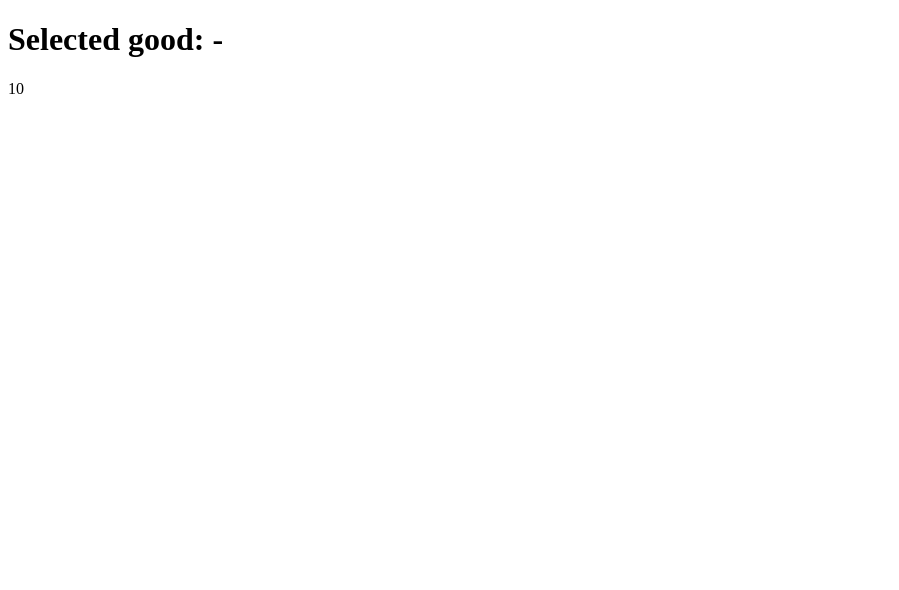
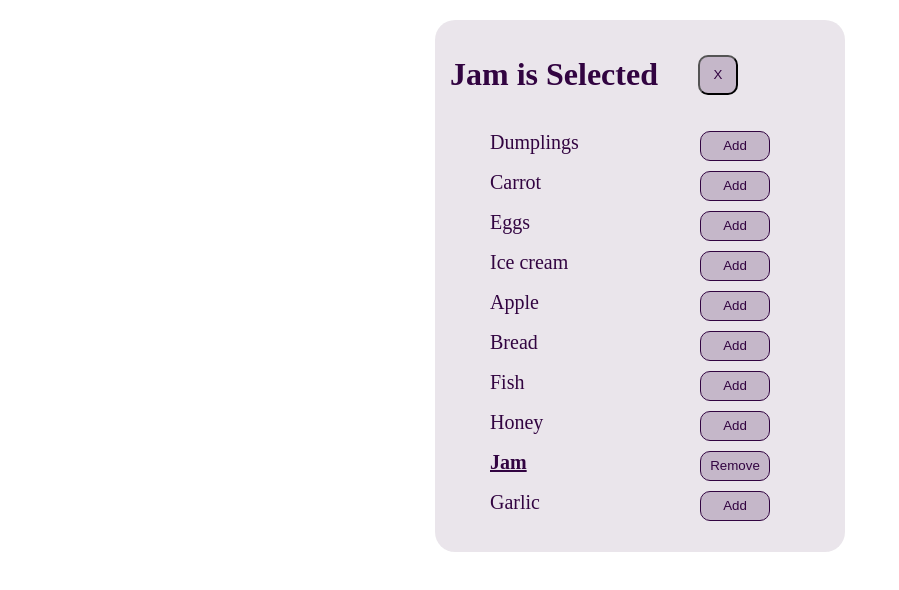
Before and after one commit to mate-academy/react_goods-selector, a React (Create React App) app: page / in a window 1280 px wide. Shown: the top 590 px of the page, without its empty margins (0-899 px from the left). Built offline with nearby package versions, Linux system fonts and the light colour scheme.

Commit message:
Solution

```diff
--- a/package.json
+++ b/package.json
@@ -10,6 +10,7 @@
     "@types/react": "^17.0.15",
     "@types/react-dom": "^17.0.9",
     "bulma": "^0.9.3",
+    "classnames": "^2.3.1",
     "node-sass": "^6.0.1",
     "react": "^17.0.2",
     "react-dom": "^17.0.2",
--- a/src/App.scss
+++ b/src/App.scss
@@ -1 +1,58 @@
-// styles go here
+.App {
+  width: 380px;
+  background-color: rgba(50, 4, 65, 0.1);
+  border-radius: 20px;
+  padding: 15px;
+  margin: 20px auto;
+}
+
+.app {
+  display: flex;
+  align-items: center;
+
+  &_title {
+    color: rgb(50, 4, 65);
+    margin-right: 40px;
+
+    &__button {
+      height: 40px;
+      width: 40px;
+      color: rgb(50, 4, 65);
+      background-color: rgba(50, 4, 65, 0.2);
+      border-radius: 10px;
+    }
+  }
+}
+
+.goods {
+  &_list {
+    list-style: none;
+  }
+
+  &_container {
+    width: 280px;
+    display: flex;
+    justify-content: space-between;
+    margin-bottom: 10px;
+  }
+
+  &_item {
+    font-size: 20px;
+    color: rgb(50, 4, 65);
+    margin-right: 30px;
+
+    &__active {
+      font-weight: bold;
+      text-decoration: underline;
+    }
+  }
+
+  &_button {
+    width: 70px;
+    height: 30px;
+    color: rgb(50, 4, 65);
+    background-color: rgba(50, 4, 65, 0.2);
+    border-radius: 10px;
+    border: 1px solid rgb(50, 4, 65);
+  }
+}
--- a/src/App.tsx
+++ b/src/App.tsx
@@ -1,4 +1,5 @@
 import React from 'react';
+import classNames from 'classnames';
 import './App.scss';
 
 const goodsFromServer: string[] = [
@@ -14,11 +15,78 @@ const goodsFromServer: string[] = [
   'Garlic',
 ];
 
-const App: React.FC = () => (
-  <div className="App">
-    <h1>Selected good: -</h1>
-    {goodsFromServer.length}
-  </div>
-);
+type Props = {};
+
+type State = {
+  selectedGood: string,
+};
+
+class App extends React.Component<Props, State> {
+  state: State = {
+    selectedGood: 'Jam',
+  };
+
+  clearGood = () => {
+    this.setState({ selectedGood: '' });
+  };
+
+  addGood = (good: string) => {
+    this.setState({ selectedGood: good });
+  };
+
+  render() {
+    const { selectedGood } = this.state;
+
+    return (
+      <div className="App">
+        <div className="app">
+          <h1 className="app_title">
+            {selectedGood
+              ? `${selectedGood} is Selected`
+              : 'No goods selected'}
+          </h1>
+          {selectedGood && (
+            <button
+              type="button"
+              className="app_title__button"
+              onClick={this.clearGood}
+            >
+              X
+            </button>
+          )}
+        </div>
+
+        <ul className="goods_list">
+          {goodsFromServer.map((good) => (
+            <div className="goods_container">
+              <li
+                key={good}
+                className={classNames(
+                  'goods_item',
+                  { goods_item__active: selectedGood === good },
+                )}
+              >
+                {good}
+              </li>
+              <button
+                type="button"
+                className="goods_button"
+                onClick={() => {
+                  return (selectedGood === good
+                    ? this.clearGood()
+                    : this.addGood(good));
+                }}
+              >
+                {selectedGood === good
+                  ? 'Remove'
+                  : 'Add'}
+              </button>
+            </div>
+          ))}
+        </ul>
+      </div>
+    );
+  }
+}
 
 export default App;
```
Also changed, not shown: 2 other files (tests, documents, lock files or other folders).
